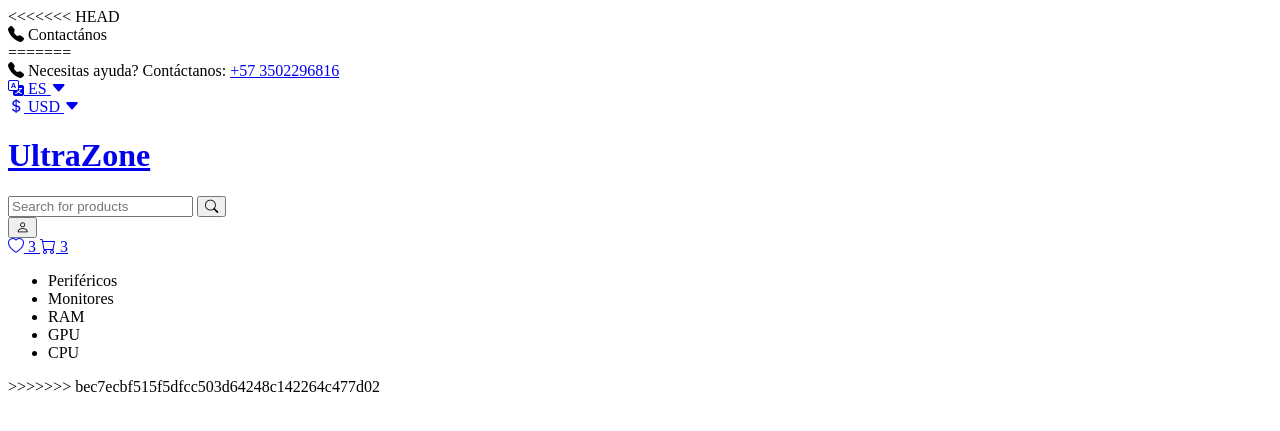
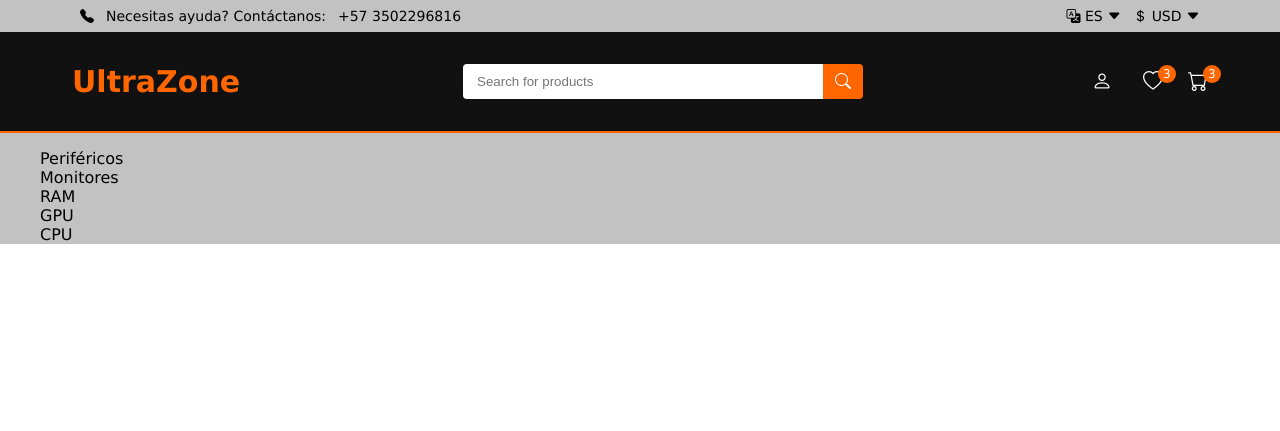
Before and after one commit to JuanHidalgo33/UltraZone, a PHP site: page / in a window 1280 px wide. Shown: the top 431 px of the page. Run offline with PHP 8.4, Linux system fonts and the light colour scheme.

Commit message:
Proyecto actualizado

```diff
--- a/public/css/style.css
+++ b/public/css/style.css
@@ -1,22 +1,9 @@
-<<<<<<< HEAD
-body{
-=======
 body {
->>>>>>> bec7ecbf515f5dfcc503d64248c142264c477d02
     padding: 0;
     margin: 0;
     font-family: Verdana, Geneva, Tahoma, sans-serif;
 }
 
-<<<<<<< HEAD
-header{
-    width: 100%;
-    background-color: rgb(195, 195, 195);
-    height: 25px;
-}
-
-.top-bar{
-=======
 header {
     width: 100%;
     background-color: #c2c2c2;
@@ -32,14 +19,10 @@ a:hover {
 }
 
 .top-bar {
->>>>>>> bec7ecbf515f5dfcc503d64248c142264c477d02
     height: 100%;
     align-items: center;
     justify-content: center;
     display: flex;
-<<<<<<< HEAD
-    padding: 0;
-=======
     padding: 8px;
 }
 
@@ -183,5 +166,4 @@ a:hover {
 }
 li{
     list-style: none;
->>>>>>> bec7ecbf515f5dfcc503d64248c142264c477d02
 }
--- a/public/index.html
+++ b/public/index.html
@@ -14,15 +14,6 @@
 
 <body>
     <header id="header">
-<<<<<<< HEAD
-        <div class="top-bar">
-            <div class="container">
-                <div class="top-bar-item">
-                    <i class="bi bi-telephone-fill me-2"></i>
-                    <span>Contactános</span>
-                    <a href="#"></a>
-                </div>
-=======
         <!--Top Bar-->
         <div class="top-bar">
             <div class="container">
@@ -96,7 +87,6 @@
                         <li>CPU</li>
                     </ul>
                 </nav>
->>>>>>> bec7ecbf515f5dfcc503d64248c142264c477d02
             </div>
         </div>
     </header>
```
